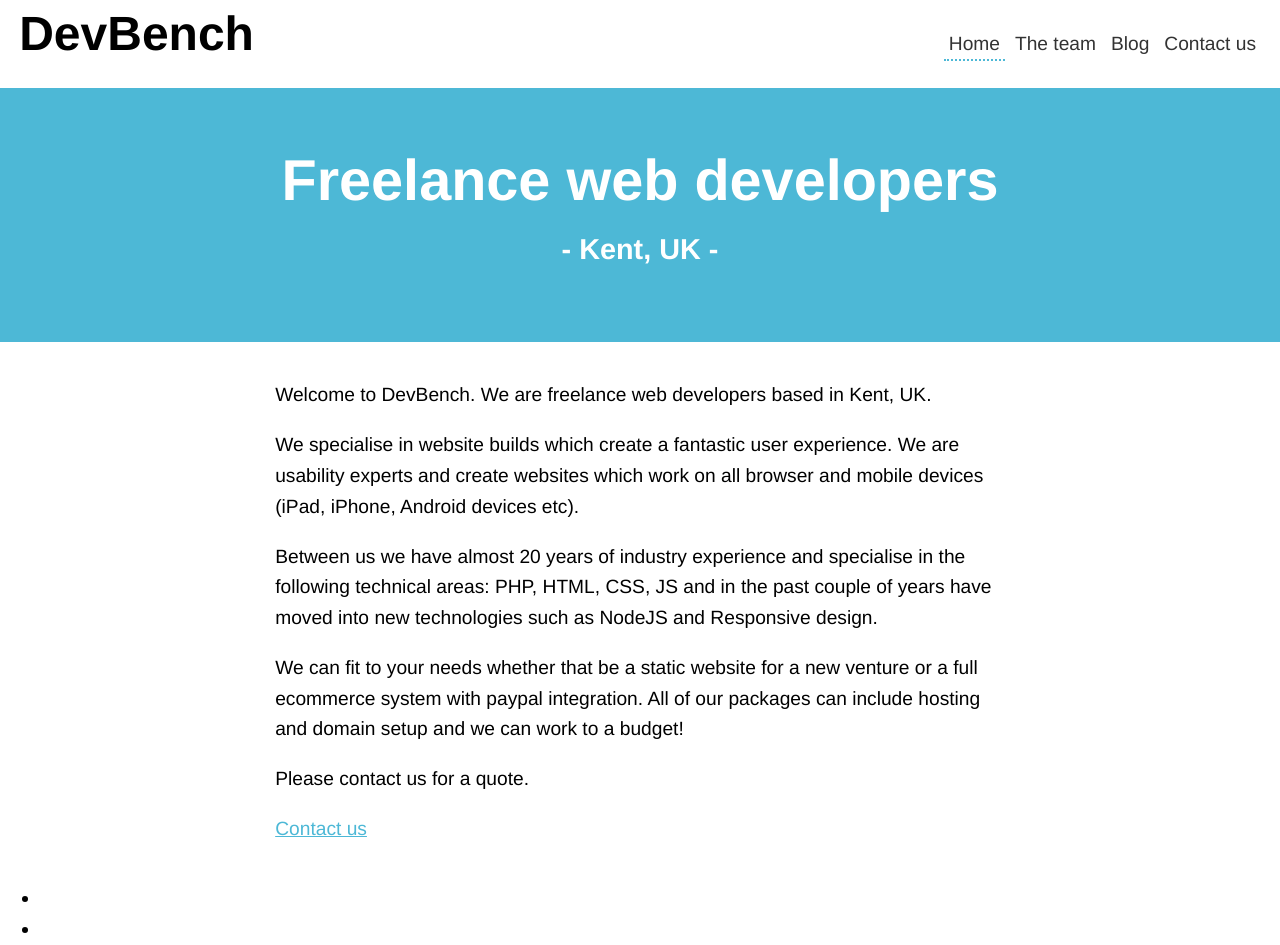
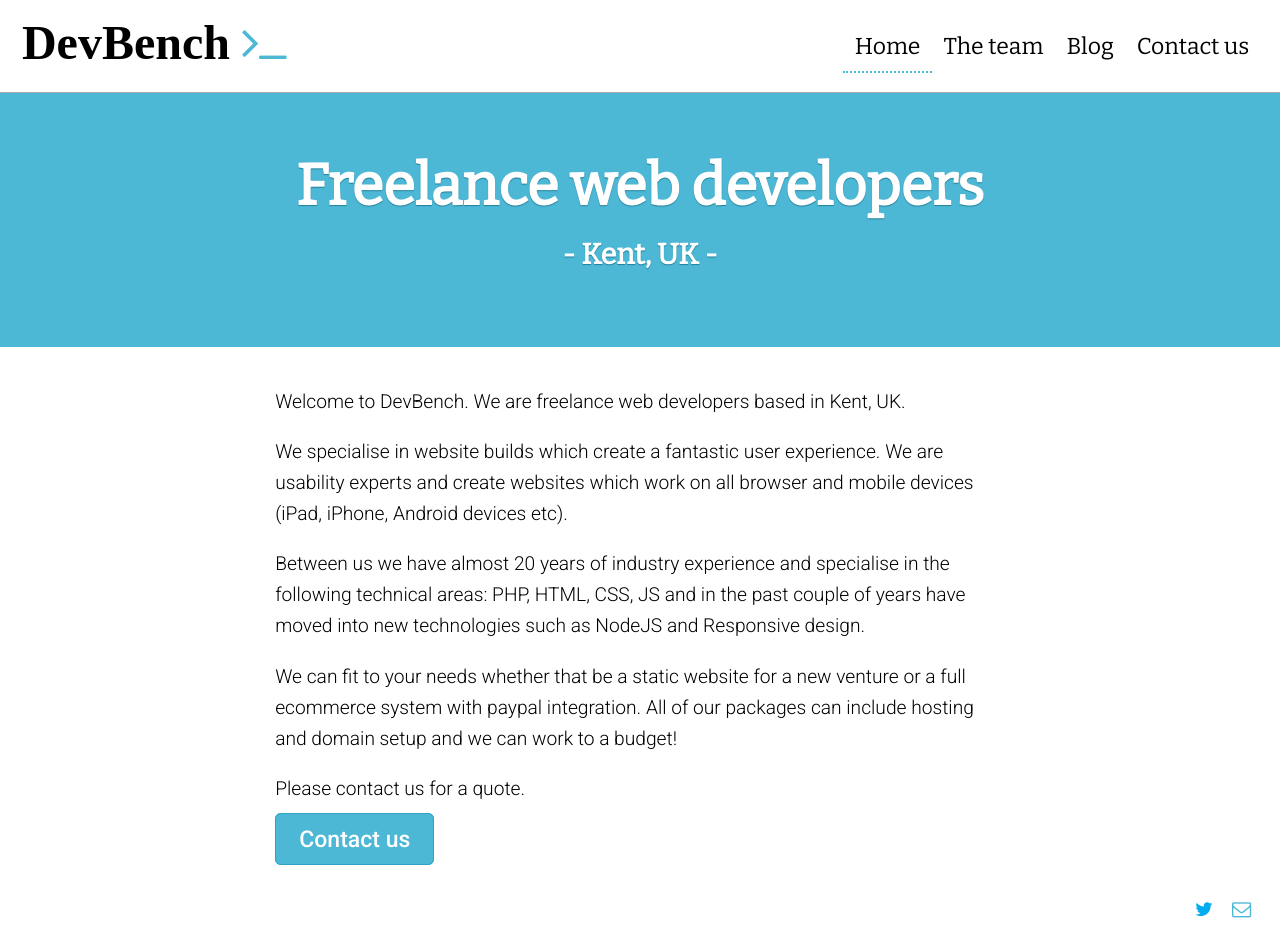
Before and after one commit to devbench/devbench.github.io, a Jekyll site: the page built from index.html, in a window 1280 px wide. Built offline with Jekyll 4.4.1, drawn with Linux system fonts in a browser that asks for light colours; nearby versions of some CDN libraries; some web fonts are replaced; a script that is not in the unit is left out.

Commit message:
stop messing around

```diff
--- a/_includes/footer.html
+++ b/_includes/footer.html
@@ -1,11 +1,11 @@
 <footer class="footer">
   <ul class="contact">
-    <li><a href="http://www.twitter.com/devbenchteam"><i class="fa fa-twitter"></i></a></li>
-    <li><a href="mailto:contact@devben.ch"><i class="fa fa-envelope-o"></i></a></li>
+    <li><a href="http://www.twitter.com/devbenchteam"><i class="fa fa-twitter"></i> <span>Twitter</span></a></li>
+    <li><a href="mailto:contact@devben.ch"><i class="fa fa-envelope-o"></i> <span>Facebook</span></a></li>
   </ul>
 </footer>
 
-<script src="//ajax.googleapis.com/ajax/libs/jquery/1.10.2/jquery.min.js" defer></script>
+<!-- <script src="//ajax.googleapis.com/ajax/libs/jquery/1.10.2/jquery.min.js" defer></script> -->
 <script src="{{ site.url }}/assets/javascripts/default.js" defer></script>
 
 
@@ -20,7 +20,7 @@
 </script>
 
 <!-- Google Defer CSS -->
-<!--<script>
+<script>
   var cb = function() {
     var l = document.createElement('link'); l.rel = 'stylesheet';
     l.href = '{{ site.url }}/assets/less/main.css';
@@ -30,4 +30,4 @@
       webkitRequestAnimationFrame || msRequestAnimationFrame;
   if (raf) raf(cb);
   else window.addEventListener('load', cb);
-</script>-->
+</script>
--- a/_includes/head.html
+++ b/_includes/head.html
@@ -35,7 +35,4 @@
   <meta name="msapplication-TileImage" content="{{ site.url }}/assets/images/favicons/favicon-144.png">
   <meta name="msapplication-TileColor" content="#4db8d6">
 
-  <!-- Styles -->
-  {% include styles.html %}
-
 </head>
--- a/_includes/styles.html
+++ /dev/null
@@ -1,79 +0,0 @@
-<!-- The basic styles -->
-<style>
-  * {
-    box-sizing: border-box;
-  }
-  html {
-    height: 100%;
-    min-height: 100%;
-  }
-  body {
-    font-family: "HelveticaNeue-Light", "Helvetica Neue Light", "Helvetica Neue", Helvetica, Arial, "Lucida Grande", sans-serif;
-    font-weight: 300;
-    color: #000;
-    margin: 0;
-    padding: 0;
-    font-size:1.2em;
-    line-height:1.6em;
-  }
-  .content {
-    max-width:40em;
-    padding: 1em;
-    margin:0 auto;
-  }
-  a {
-    color:#4db8d6;
-  }
-  .jumbotron {
-    background:#4db8d6;
-    padding: 1em 0.5em;
-  }
-  .jumbotron h1 {
-    text-align:center;
-    font-size:3em;
-    line-height:1.2em;
-    color:#fff;
-  }
-  .jumbotron h1 small {
-    display:block;
-    font-size:0.50em;
-  }
-  .header {
-    padding: 1em;
-    overflow:hidden;
-  }
-  .brand {
-    color: #000;
-    display: inline-block;
-    font-weight: 700;
-    text-decoration:none;
-    white-space:nowrap;
-    margin: 0px auto;
-    font-size: 2.5em;
-    float:left;
-  }
-  nav {
-    margin: 0px auto;
-  }
-  nav ul {
-    margin:0.5em 0;
-    padding: 0;
-    list-style: none;
-    text-align: center;
-    width: auto;
-    float: right;
-  }
-  nav ul li {
-    display:inline-block;
-  }
-  nav ul li a {
-    padding: 0.25em;
-    text-decoration:none;
-    white-space:nowrap;
-    color:#333;
-    font-weight:500;
-  }
-  nav ul li.active a {
-    border-bottom:dotted 2px #4db8d6;
-  }
-</style>
--- a/assets/less/main.css
+++ b/assets/less/main.css
@@ -11,10 +11,19 @@
   min-height: 100%;
 }
 body {
+  color: #000;
   font-family: 'Roboto', sans-serif;
+  font-weight: 300;
+  margin: 0;
+  padding: 0;
+  line-height: 1.61803399em;
+  font-size: 1.2em;
 }
 p {
   word-wrap: break-word;
+}
+a {
+  color: #4db8d6;
 }
 blockquote {
   margin: 0.5em 0;
@@ -42,25 +51,43 @@
   flex-wrap: wrap;
 }
 .header .brand {
+  color: #000;
+  display: inline-block;
   font-family: 'Port Lligat Slab', serif;
+  font-size: 2.5em;
+  font-weight: 700;
+  text-decoration: none;
+  white-space: nowrap;
   flex: 0 1 270px;
+  margin: 0px auto;
 }
 .header .brand i {
   color: #4db8d6;
 }
 .header nav {
+  margin: 0px auto;
   flex: 1 0 auto;
 }
 .header nav ul {
+  margin: 0.5em 0;
+  padding: 0;
   display: flex;
   flex: 1 1 auto;
+  list-style: none;
+  text-align: center;
   justify-content: space-around;
 }
 .header nav ul li a {
+  padding: 0.25em;
+  text-decoration: none;
   color: inherit;
   font-weight: 500;
+  white-space: nowrap;
 }
 .header nav ul li a:hover {
+  border-bottom: dotted 2px #4db8d6;
+}
+.header nav ul li.active a {
   border-bottom: dotted 2px #4db8d6;
 }
 /* -- Footer -- */
@@ -80,8 +107,25 @@
   text-decoration: none;
 }
 /* -- Standard Elements -- */
+.jumbotron {
+  background: #4db8d6;
+  padding: 1em 0.5em;
+}
 .jumbotron h1 {
+  text-align: center;
+  font-size: 3em;
+  line-height: 1.2em;
+  color: #fff;
   text-shadow: 0px 1px 1px #23809a;
+}
+.jumbotron h1 small {
+  display: block;
+  font-size: 0.50em;
+}
+.content {
+  max-width: 40em;
+  padding: 1em;
+  margin: 0 auto;
 }
 /* -- Blog --*/
 .blog-posts {
@@ -244,6 +288,9 @@
   text-decoration: none;
 }
 /* -- Social Media -- */
+.footer a span {
+  display: none;
+}
 a[href*="twitter"] i {
   color: #00aced;
 }
```
Also changed, not shown: assets/less/main.less (+49 -44 lines).
